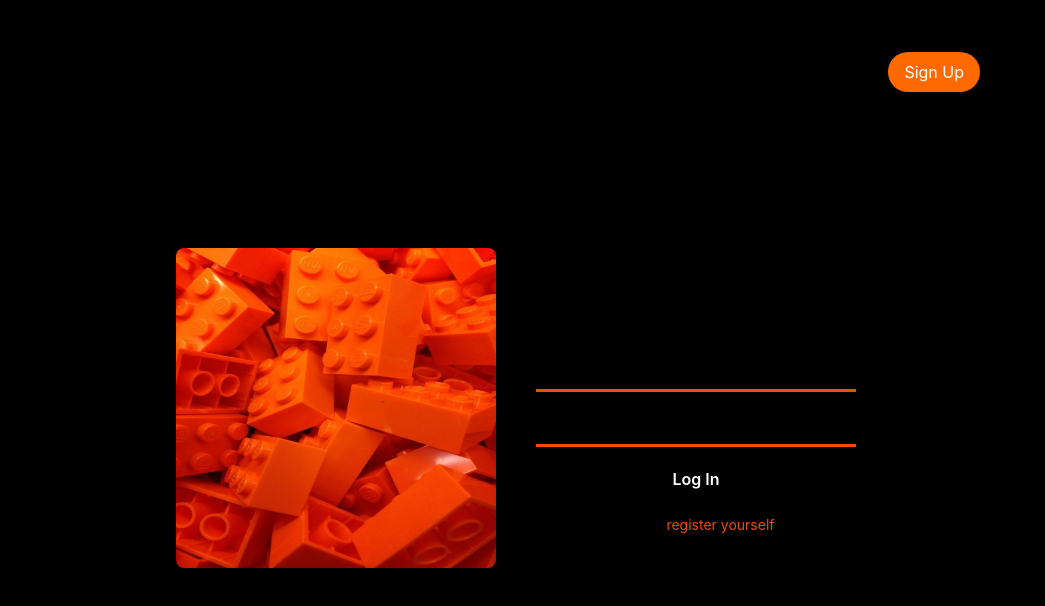
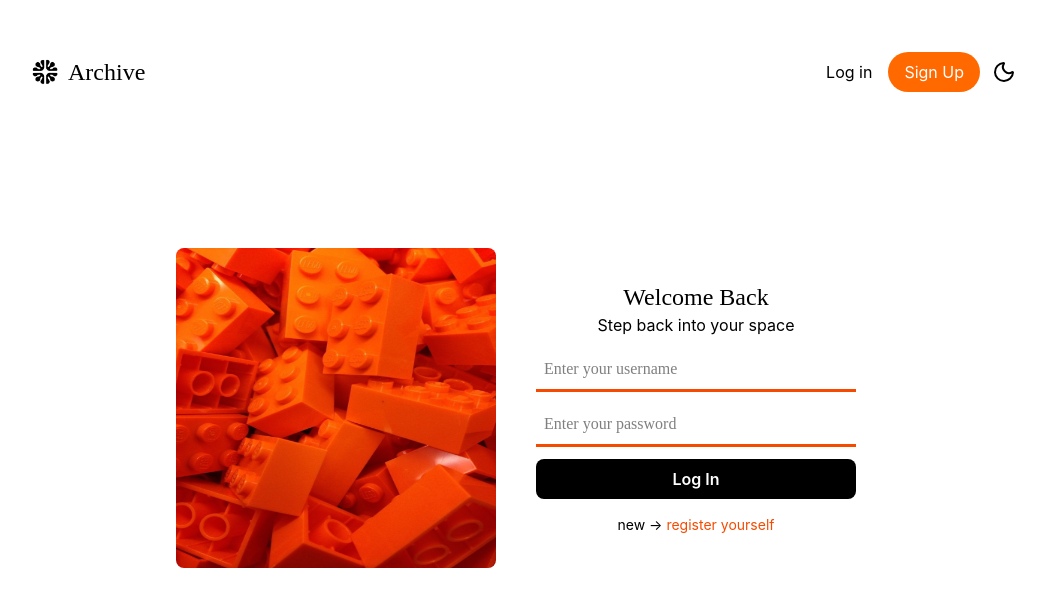
Before and after one commit to DharmBharodiya/secondbrain, a React (Vite) app in the folder frontend/: page /login in a window 1280 px wide. Shown: the top 606 px of the page, without its empty margins (124-1169 px from the left). Built offline with nearby package versions, Linux system fonts and the light colour scheme; a web font is replaced by a local one.

Commit message:
fix bg color in app file

```diff
--- a/frontend/src/App.tsx
+++ b/frontend/src/App.tsx
@@ -15,7 +15,7 @@ function App() {
 
   return (
     <div
-      className={`${theme === "dark" ? "bg-black text-white" : "bg-black text-black"} w-full min-h-screen flex flex-col justify-center items-center selection:bg-orange-600 selection:text-white`}
+      className={`${theme === "dark" ? "bg-black text-white" : "bg-white text-black"} w-full min-h-screen flex flex-col justify-center items-center selection:bg-orange-600 selection:text-white`}
     >
       {/* <Navbar /> */}
 
```
